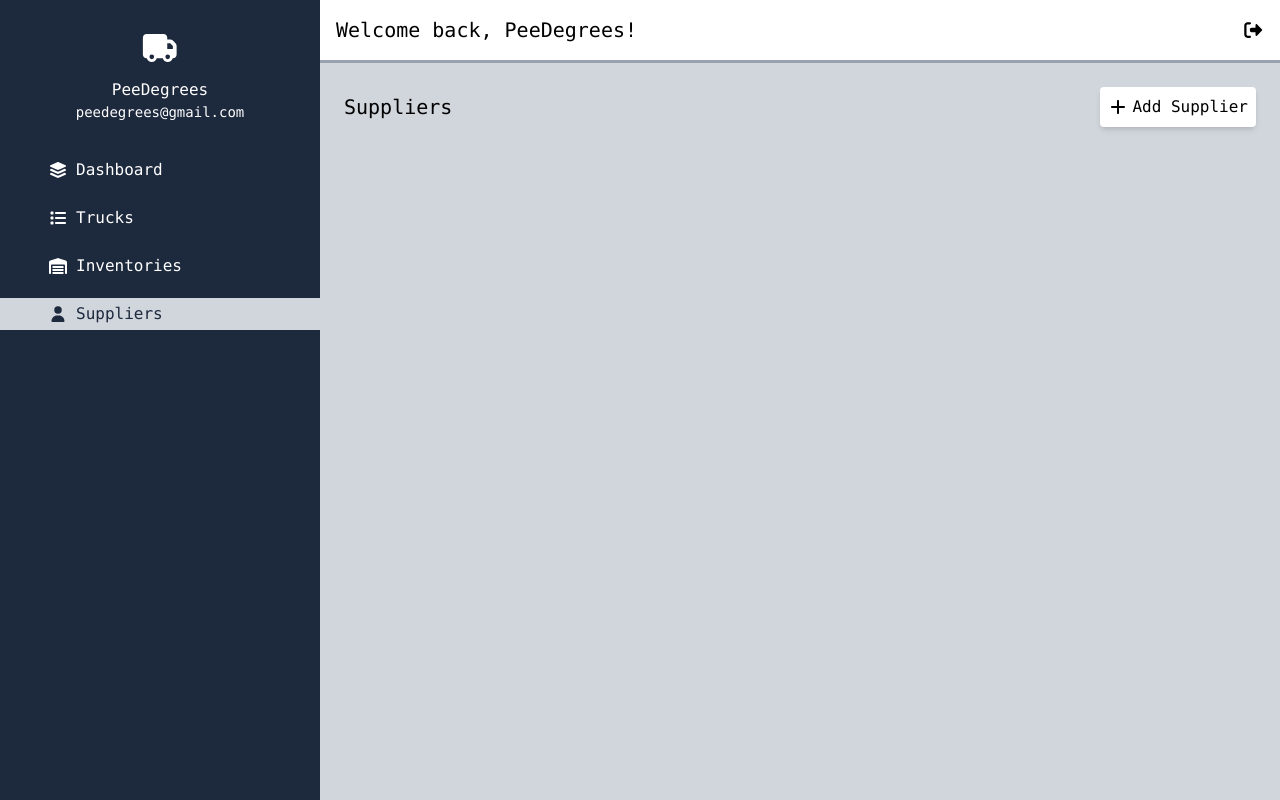
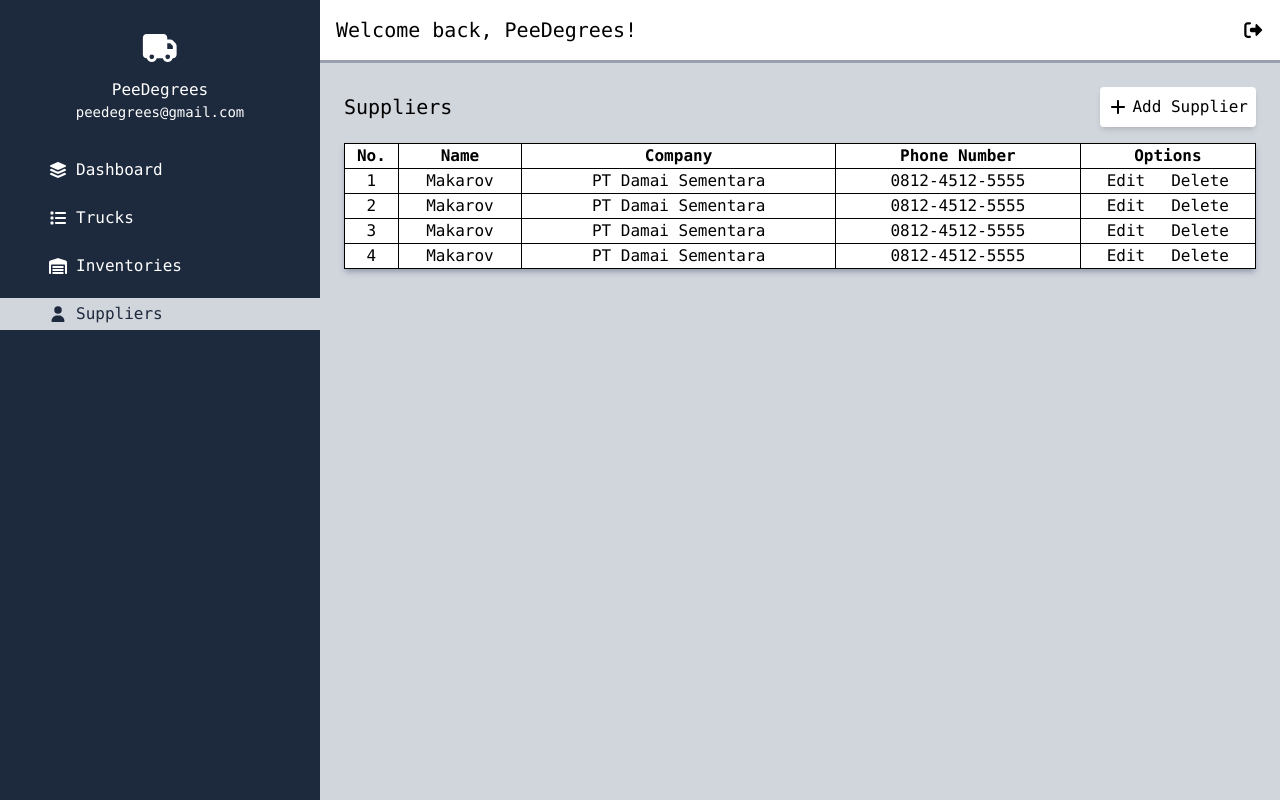
Before and after one commit to PeeOops/stock-app, a React (Vite) app in the folder frontend/: page / in a window 1280 px wide. Both pictures are taken after a click on the button "Suppliers". Built offline with nearby package versions, Linux system fonts and the light colour scheme.

Commit message:
Added suppliers UI Page

```diff
--- a/frontend/src/component/Suppliers.jsx
+++ b/frontend/src/component/Suppliers.jsx
@@ -8,6 +8,70 @@ const Suppliers = () => {
                 <h1 className="text-xl">Suppliers</h1>
                 <div role="button" className="flex flex-row items-center gap-1 bg-white shadow-md p-2 rounded-sm"><FontAwesomeIcon icon={faAdd} /> Add Supplier</div>
             </div>
+            <table class="table-auto border-collapse border border-black bg-white shadow-md shadow-gray-400">
+                <thead>
+                    <tr className="text-center">
+                        <th className="border border-black">No.</th>
+                        <th className="border border-black">Name</th>
+                        <th className="border border-black">Company</th>
+                        <th className="border border-black">Phone Number</th>
+                        <th className="border border-black">Options</th>
+
+                    </tr>
+                </thead>
+                <tbody>
+                    <tr className="text-center">
+                        <td className="border border-black">1</td>
+                        <td className="border border-black">Makarov</td>
+                        <td className="border border-black">PT Damai Sementara</td>
+                        <td className="border border-black">0812-4512-5555</td>
+                        <td className="border border-black">
+                            <div className="flex flex-row items-center justify-evenly">
+                                <button className="cursor-pointer">Edit</button>
+                                <button className="cursor-pointer">Delete</button>
+                            </div>
+                        </td>
+                    </tr>
+                    <tr className="text-center">
+                        <td className="border border-black">2</td>
+                        <td className="border border-black">Makarov</td>
+                        <td className="border border-black">PT Damai Sementara</td>
+                        <td className="border border-black">0812-4512-5555</td>
+                        <td className="border border-black">
+                            <div className="flex flex-row items-center justify-evenly">
+                                <button className="cursor-pointer">Edit</button>
+                                <button className="cursor-pointer">Delete</button>
+                            </div>
+                        </td>
+                    </tr>
+                    <tr className="text-center">
+                        <td className="border border-black">3</td>
+                        <td className="border border-black">Makarov</td>
+                        <td className="border border-black">PT Damai Sementara</td>
+                        <td className="border border-black">0812-4512-5555</td>
+                        <td className="border border-black">
+                            <div className="flex flex-row items-center justify-evenly">
+                                <button className="cursor-pointer">Edit</button>
+                                <button className="cursor-pointer">Delete</button>
+                            </div>
+                        </td>
+                    </tr>
+                    <tr className="text-center">
+                        <td className="border border-black">4</td>
+                        <td className="border border-black">Makarov</td>
+                        <td className="border border-black">PT Damai Sementara</td>
+                        <td className="border border-black">0812-4512-5555</td>
+                        <td className="border border-black">
+                            <div className="flex flex-row items-center justify-evenly">
+                                <button className="cursor-pointer">Edit</button>
+                                <button className="cursor-pointer">Delete</button>
+                            </div>
+                        </td>
+                    </tr>
+
+
+                </tbody>
+            </table>
         </div>
     )
 }
```
